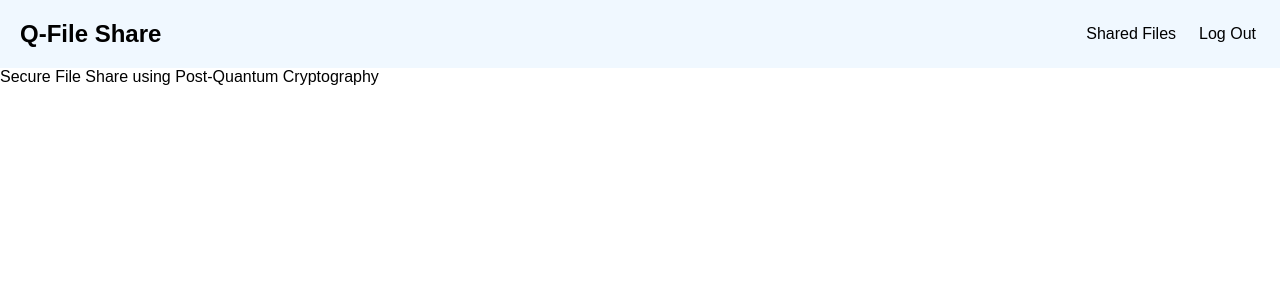
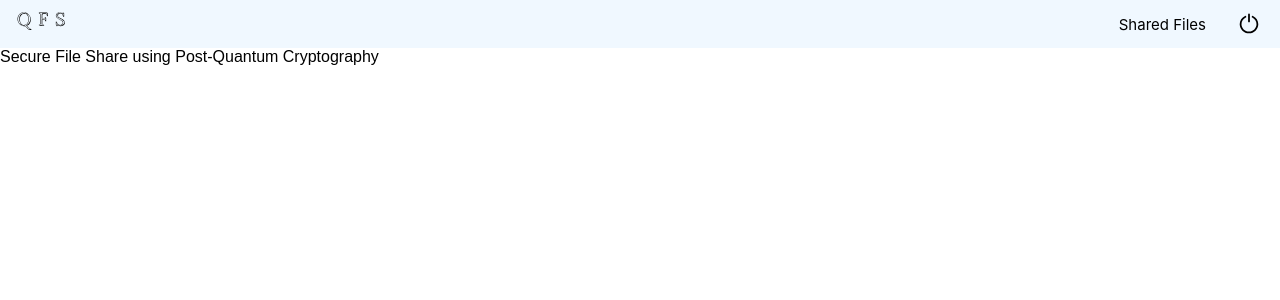
Before and after one commit to ns-krishnakodali/q-file-share, a Next.js app in the folder q-file-share-ui/: page /dashboard in a window 1280 px wide. Shown: the top 300 px of the page. Built offline with nearby package versions, Linux system fonts and the light colour scheme.

Commit message:
New: Add icons and integrate with NavBar (FE)
* New: Add icons and integrate with NavBar (FE)

* New: Add font size 15 in global constants (FE)

```diff
--- a/q-file-share-ui/src/app/globals.css
+++ b/q-file-share-ui/src/app/globals.css
@@ -6,18 +6,26 @@
   /* Generic Colors */
   --color-border: #86868b;
   --color-selected: #072537;
+  --color-navbar: #f0f8ff;
 
   /* Button Colors */
-  --color-button-1: #133C55;
+  --color-button-1: #4383e2;
   --color-button-2: #386FA4;
+  --color-button-selected-1: #074fbb;
+  --color-button-selected-2: #1363ad;
 
   /* Spacing */
   --spacing-quarter: 2px;
   --spacing-half: 4px;
   --spacing-1: 8px;
+  --spacing-1-2: 12px;
   --spacing-2: 16px;
   --spacing-3: 24px;
   --spacing-4: 32px;
+  --spacing-5: 40px;
+
+  /* Font Sizes */
+  --font-size-15: 15px;
 }
 
 html,
--- a/q-file-share-ui/src/constants/index.ts
+++ b/q-file-share-ui/src/constants/index.ts
@@ -1,3 +1,2 @@
 export const SHARE_FILES = "Share Files";
 export const RECEIVED_FILES = "Received Files";
-export const LOG_OUT = "Log Out";
--- a/q-file-share-ui/src/elements/Button/Button.module.css
+++ b/q-file-share-ui/src/elements/Button/Button.module.css
@@ -5,12 +5,17 @@
   width: fit-content;
   cursor: pointer;
   text-align: center;
-  font-size: medium;
+  font-family: "Inter",sans-serif;
+  font-size: var(--font-size-15);
 }
 
 .primary {
   color: var(--color-white);
   background-color: var(--color-button-1);
+}
+
+.primary:hover {
+  background-color: var(--color-button-selected-1);
 }
 
 .secondary {
@@ -22,3 +27,7 @@
   background: none;
   padding: var(--spacing-half);
 }
+
+.text:hover {
+  color: var(--color-button-2)
+}
--- a/q-file-share-ui/src/modules/NavBar/NavBar.module.css
+++ b/q-file-share-ui/src/modules/NavBar/NavBar.module.css
@@ -1,21 +1,28 @@
 .navbar {
-  background-color: aliceblue;
-  margin: 0;
-  padding: 20px;
+  background-color: var(--color-navbar);
+  padding: var(--spacing-2);
   display: flex;
   justify-content: space-between;
-  gap: 15px;
   align-items: center;
+  height: var(--spacing-2);
+}
+
+.navbar:hover {
+  cursor: pointer;
 }
 
 .navbarLogo {
   font-size: 1.5rem;
   font-weight: bold;
-  color: black;
-  text-decoration: none;
   margin-right: auto;
 }
 
-.navbarMenuItem {
-  text-decoration: none;
+.navbarButton {
+  margin-right: var(--spacing-3);
 }
+
+.logout {
+  display: flex;
+  justify-content: center;
+  align-items: center;
+}
--- a/q-file-share-ui/src/modules/NavBar/index.tsx
+++ b/q-file-share-ui/src/modules/NavBar/index.tsx
@@ -1,9 +1,12 @@
 import styles from "./NavBar.module.css";
 
-import { redirect } from "next/navigation";
+import Image from 'next/image';
+import { useRouter } from 'next/navigation';
 
 import { Button } from "@/elements";
-import { LOG_OUT } from "@/constants";
+
+import qfsLogo from '@/assets/qfs-logo.svg';
+import logoutLogo from '@/assets/logout.svg';
 
 interface INavBarProps {
   pageName: string;
@@ -12,29 +15,39 @@ interface INavBarProps {
 }
 
 export const NavBar = (props: INavBarProps): JSX.Element => {
-  const {pageName, pageURL, showLogo = true} = props;
+  const { pageName, pageURL, showLogo = true } = props;
+
+  const router = useRouter();
 
   return (
     <div className={styles.navbar}>
       {showLogo && (
-        <a href="/dashboard" className={styles.navbarLogo}>
-          Q-File Share
-        </a>
+        <div className={styles.navbarLogo} onClick={() => { router.push("/dashboard") }}>
+          <Image
+            src={qfsLogo}
+            alt="QFS Logo"
+            width={50}
+            height={50}
+            priority
+          />
+        </div>
       )}
       <Button
-        id="page-name"
-        className={styles.navbarMenuItem}
+        id="navbar-button"
+        className={styles.navbarButton}
         text={pageName}
         variant="text"
-        onClickAction={() => redirect(pageURL)}
+        onClickAction={() => router.push(pageURL)}
       />
-      <Button
-        id="page-name"
-        className={styles.navbarMenuItem}
-        text={LOG_OUT}
-        variant="text"
-        onClickAction={() => redirect("#")}
-      />
+      <div className={styles.logout} onClick={() => { }}>
+        <Image
+          src={logoutLogo}
+          alt="QFS Logo"
+          width={30}
+          height={30}
+          priority
+        />
+      </div>
     </div>
   );
 };
```
Also changed, not shown: q-file-share-ui/src/assets/logout.svg (added), q-file-share-ui/src/assets/qfs-logo.svg (added).
